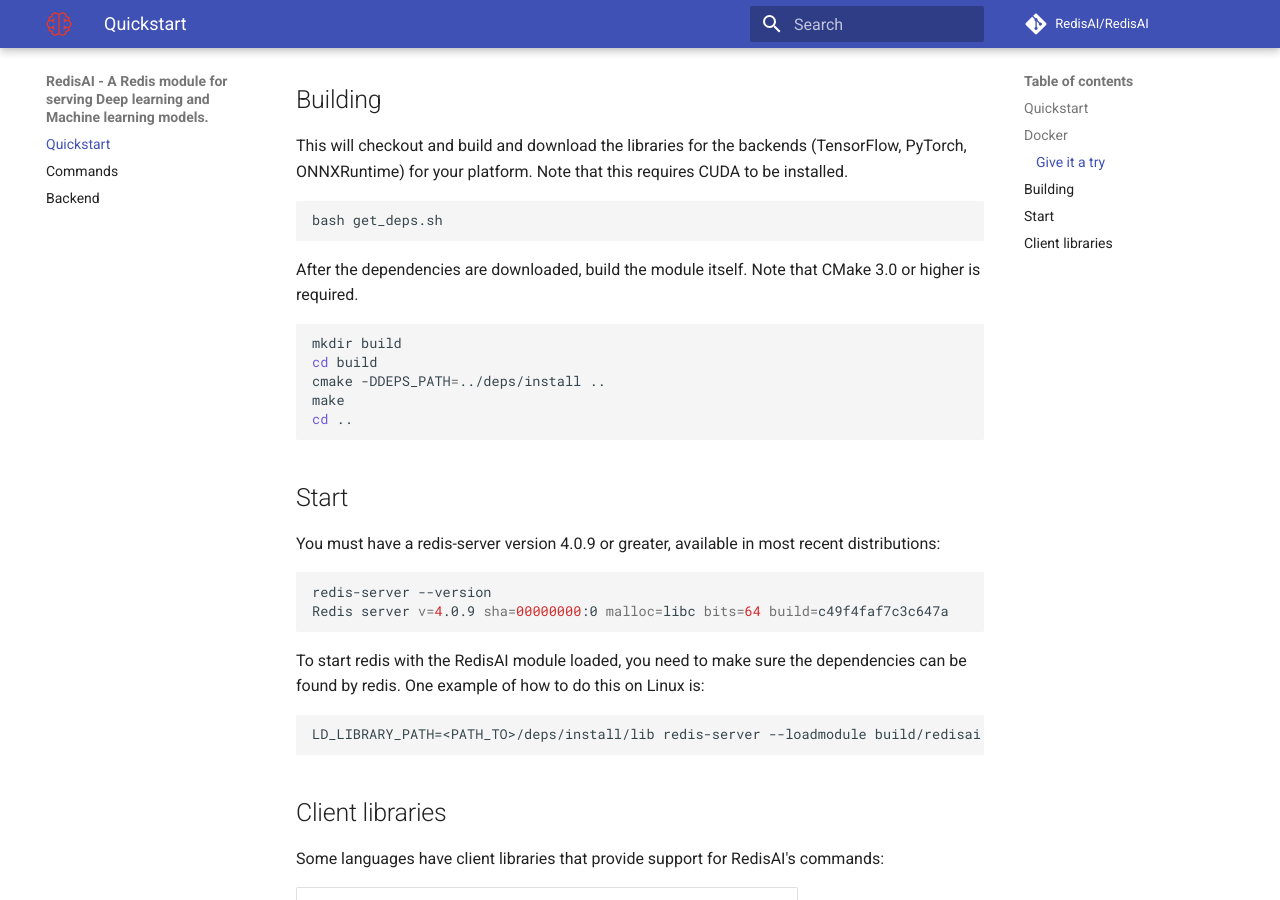
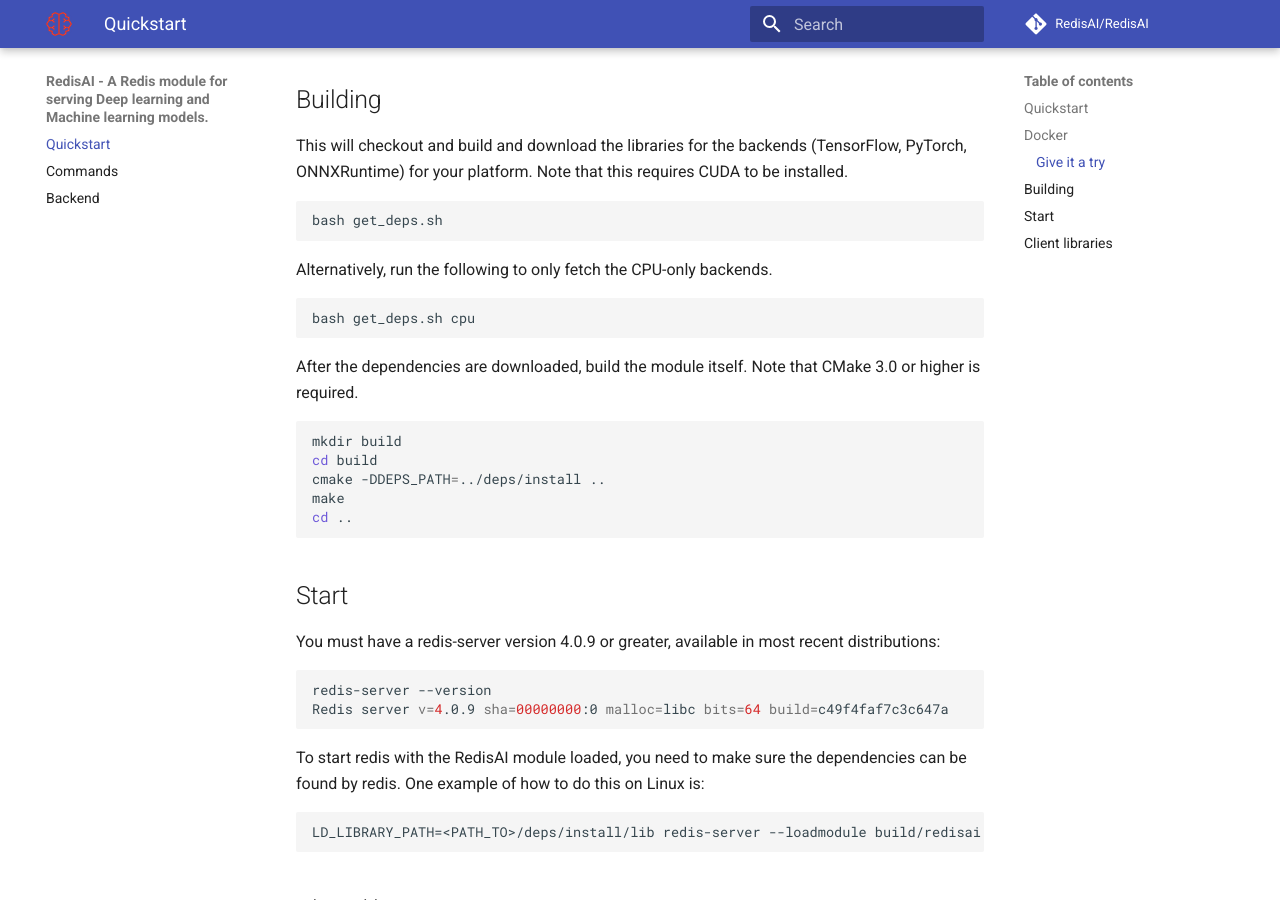
Before and after one commit to RedisAI/RedisAI, an MkDocs documentation site: the page built from docs/index.md, in a window 1280 px wide and 900 px high, scrolled down 1198 px. Built offline with MkDocs 1.6.1 and Material for MkDocs 9.7.7, drawn with Linux system fonts in a browser that asks for light colours; comment, search, counter and statistics services are not loaded; old or Windows-style settings are respelled for this version of MkDocs.

Commit message:
Update index.md

````diff
--- a/docs/index.md
+++ b/docs/index.md
@@ -43,7 +43,10 @@
 This will checkout and build and download the libraries for the backends (TensorFlow, PyTorch, ONNXRuntime) for your platform.  Note that this requires CUDA to be installed.
 ```sh
 bash get_deps.sh
-
+```
+Alternatively, run the following to only fetch the CPU-only backends.
+```sh
+bash get_deps.sh cpu
 ```
 
 After the dependencies are downloaded, build the module itself. Note that
````
